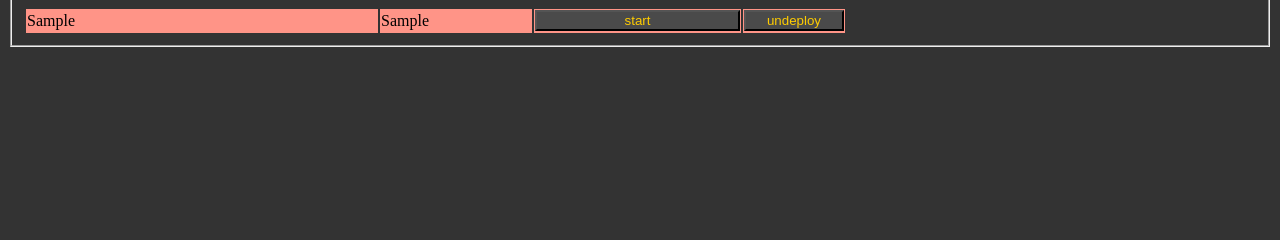
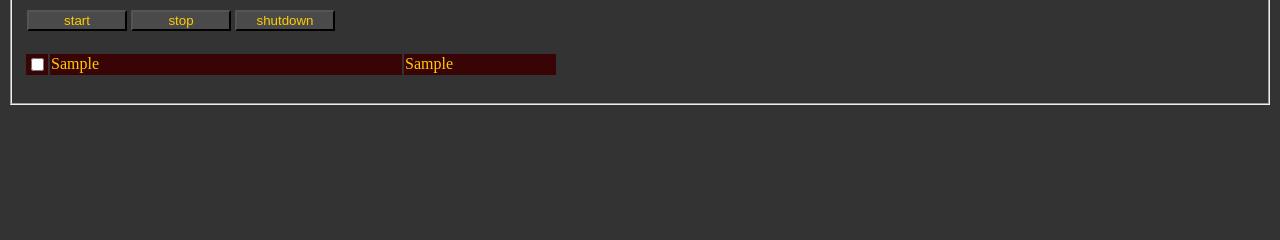
Before and after one commit to seven2221/deployer, a Flask app: template app/templates/SA_menu.html in a window 1280 px wide. Shown: the part 154-394 px from the top of the page. Run offline with Flask 2, Linux system fonts and the light colour scheme; the template is opened without the code that fills it: most values are stand-ins (such as "Sample title", 1, 10 or a date in 2020).

Commit message:
рефакторинг страницы управления сборками

```diff
--- a/app/config.py
+++ b/app/config.py
@@ -4,7 +4,7 @@ import os
 
 class Config(object):
 
-    host = "10.127.242.202"
+    host = "10.127.242.188"
 
     SECRET_KEY = os.environ.get('SECRET_KEY') or 'glassfish123'
 
@@ -18,6 +18,7 @@ class Config(object):
     passfile = home + "passfiles\\passfile"
     passfile_test1 = home + "passfiles\\passfile_test"
     passfile_test2 = home + "passfiles\\passfile_test2"
+    passfile_test3 = home + "passfiles\\passfile_test3"
 
     SQLALCHEMY_DATABASE_URI = os.environ.get('DATABASE_URL') or 'mysql://glassfish:kem7Hdowm8d@ms-glass012/deployer'
     SQLALCHEMY_TRACK_MODIFICATIONS = False
--- a/app/gf_operations.py
+++ b/app/gf_operations.py
@@ -19,9 +19,11 @@ from flask import session
 def choose_passfile():
     host = session.get('host')
     port = session.get('port')
-    testhosts = ['ms-glass004', 'ms-glass006', 'ms-glass018', 'dr-glass016']
+    testhosts = ['ms-glass004', 'ms-glass006', 'ms-glass018', 'dr-glass016', 'ms-glass017']
     if host == "ms-glass004" and port == "7000":
         passfile = Config.passfile_test2
+    elif host == "ms-glass028":
+        passfile = Config.passfile_test3
     else:
         if host in testhosts:
             passfile = Config.passfile_test1
--- a/app/templates/SA_menu.html
+++ b/app/templates/SA_menu.html
@@ -5,85 +5,56 @@
     <button style="display: table-cell; margin-right: 15px; background: #fc0" onclick="window.location.href='{{ url_for('deploy') }}'">Deploy New</button><br><br>
     <fieldset>
         <legend><b> Service-Assemblies on {{ session.get('host') }}:{{ session.get('port') }} </b></legend>
+        <form action={{ url_for('SA_menu') }} method="post">
+		    <table>
+                <tr>
+                    <td><input type="submit" value="start" size="10" style="width:100px; background: #4a4a4a; color: #fc0"></td>
+                    <td><input type="submit" value="stop" size="10" style="width:100px; background: #4a4a4a; color: #fc0"></td>
+                    <td><input type="submit" value="shutdown" size="10" style="width:100px; background: #4a4a4a; color: #fc0"></td>
+                </tr>
+			</table>
+            <br>
             <table>
                 {% for SA in SAs %}
                     {% if SAs[SA] == "started" %}
-					<tr style="background: #ffdb65">
-						<td style="width:350px; color:black">
+                        <tr>
+                            <td>
+                                <input type="checkbox" name="SAs[]" value="{{ SA }}">
+                            </td>
+                            <td style="width:350px; color: #fc0">
                                 <span> {{ SA }} </span>
                             </td>
-						<td style="width:150px; color:black">
+                            <td style="width:150px; color: #fc0">
                                 <span> {{ SAs[SA] }} </span>
-						</td>
-						<td>
-							<form action={{ url_for('stop_SA') }} method="post">
-								<input name="SA" style="display:none" value="{{ SA }}">
-								<input type="submit" value="stop" size="7" style="margin-bottom: -15px; width:100px; background: #4a4a4a; color: #fc0">
-							</form>
-						</td>
-						<td>
-							<form action={{ url_for('shutdown_SA') }} method="post">
-								<input name="SA" style="display:none" value="{{ SA }}">
-								<input type="submit" value="shutdown" size="7" style="margin-bottom: -15px; width:100px; background: #4a4a4a; color: #fc0">
-							</form>
-						</td>
-						<td>
-							<form action={{ url_for('undeploy_SA') }} method="post">
-								<input name="SA" style="display:none" value="{{ SA }}">
-								<input type="submit" value="undeploy" style="margin-bottom: -15px; width:100px; background: #4a4a4a; color: #fc0">
-							</form>
                             </td>
                         </tr>
                     {% elif SAs[SA] == "stopped" %}
-					<tr style="background: #798eff">
-						<td style="width:350px; color:black">
+                        <tr style="background: #16171f">
+                            <td>
+                                <input type="checkbox" name="SAs[]" value="{{ SA }}">
+                            </td>
+                            <td style="width:350px; color: #fc0">
                                 <span> {{ SA }} </span>
                             </td>
-						<td style="width:150px; color:black">
+                            <td style="width:150px; color: #fc0">
                                 <span> {{ SAs[SA] }} </span>
-						</td>
-                        <td>
-                            <form action={{ url_for('start_SA') }} method="post">
-                                <input name="SA" style="display:none" value="{{ SA }}">
-                                <input type="submit" value="start" style="margin-bottom: -15px; width:100px; background: #4a4a4a; color: #fc0">
-                            </form>
-                        </td>
-                        <td>
-                            <form action={{ url_for('shutdown_SA') }} method="post">
-                                <input name="SA" style="display:none" value="{{ SA }}">
-                                <input type="submit" value="shutdown" style="margin-bottom: -15px; width:100px; background: #4a4a4a; color: #fc0">
-                            </form>
-                        </td>
-						<td>
-							<form action={{ url_for('undeploy_SA') }} method="post">
-								<input name="SA" style="display:none" value="{{ SA }}">
-								<input type="submit" value="undeploy" style="margin-bottom: -15px; width:100px; background: #4a4a4a; color: #fc0">
-							</form>
                             </td>
                         </tr>
                     {% else %}
-					<tr style="background: #ff9487">
-						<td style="width:350px; color:black">
+                        <tr style="background: #390406">
+                            <td>
+                                <input type="checkbox" name="SAs[]" value="{{ SA }}">
+                            </td>
+                            <td style="width:350px; color: #fc0">
                                 <span> {{ SA }} </span>
                             </td>
-						<td style="width:150px; color:black">
+                            <td style="width:150px; color: #fc0">
                                 <span> {{ SAs[SA] }} </span>
-						</td>
-                        <td colspan="2">
-                            <form action={{ url_for('start_SA') }} method="post">
-                                <input name="SA" style="display:none" value="{{ SA }}">
-                                <input type="submit" value="start" style="margin-bottom: -15px; width:205px; background: #4a4a4a; color: #fc0">
-                            </form>
-                        </td>
-						<td>
-							<form action={{ url_for('undeploy_SA') }} method="post">
-								<input name="SA" style="display:none" value="{{ SA }}">
-								<input type="submit" value="undeploy" style="margin-bottom: -15px; width:100px; background: #4a4a4a; color: #fc0">
-							</form>
                             </td>
                         </tr>
                     {% endif %}
                 {% endfor %}
             </table>
+        </form>
     </fieldset>
 {% endblock %}
```
Also changed, not shown: app/routes.py (+28 -3 lines). Lines whose indentation alone changed are shown as unchanged.
